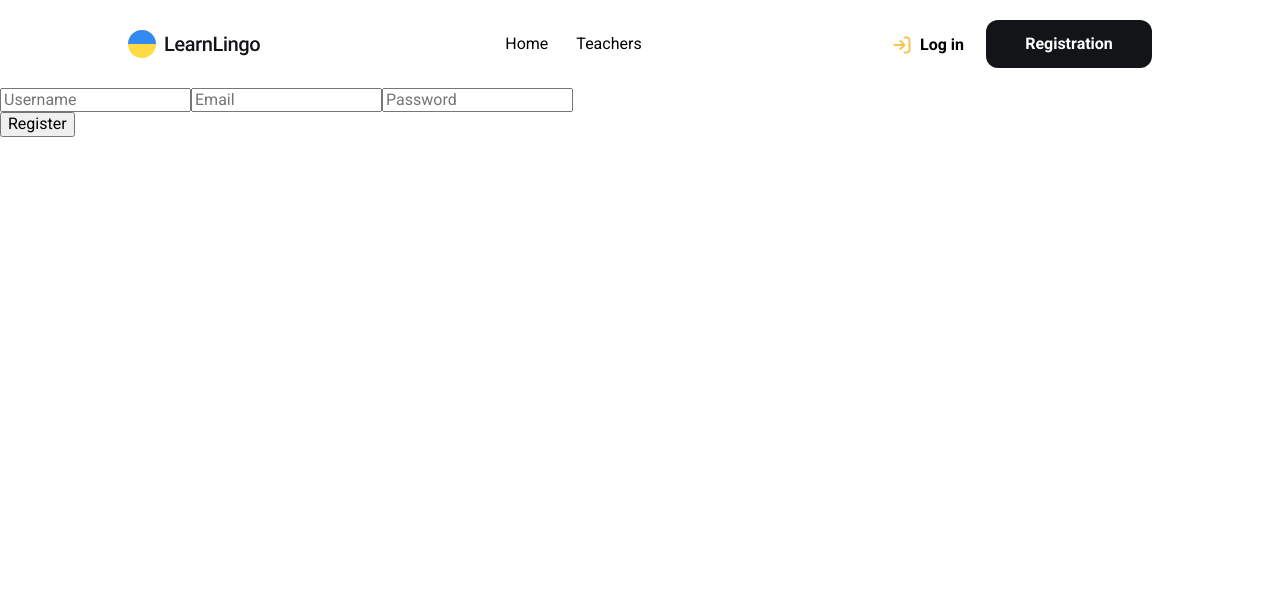
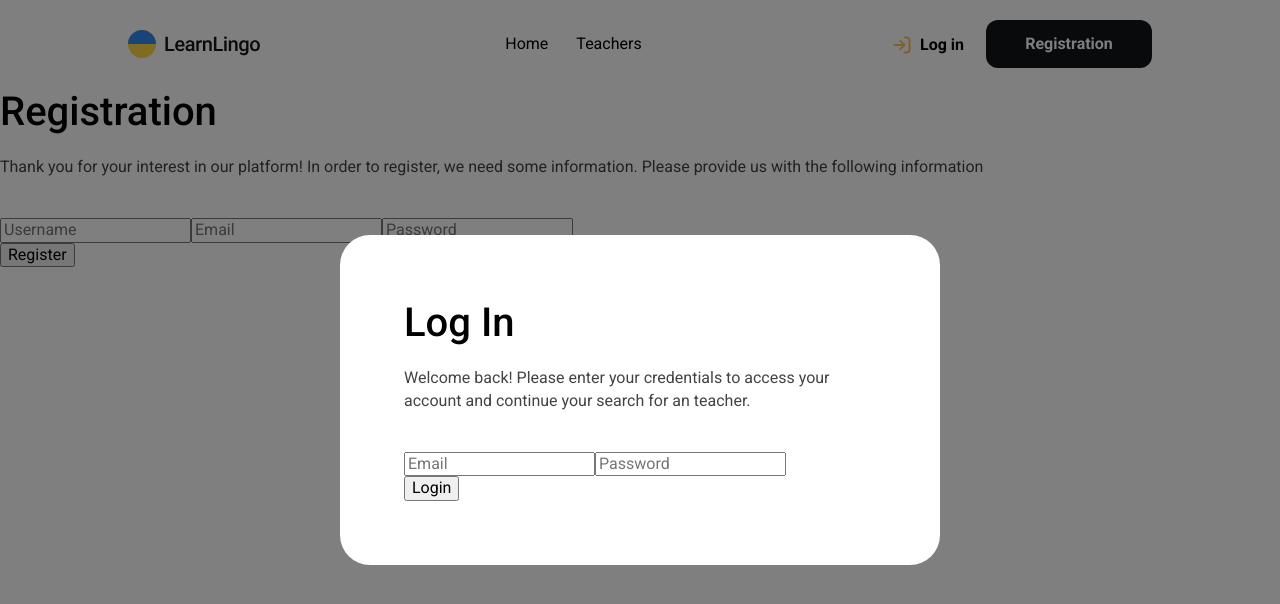
Before and after one commit to OleksandrPinchuk/learn-lingo, a React (Vite) app: page /register in a window 1280 px wide. Both pictures are taken after a click on the button "Log in". Shown: the top 604 px of the page. Built offline with nearby package versions, Linux system fonts and the light colour scheme; no server answers.

Commit message:
auth button

```diff
--- /dev/null
+++ b/src/components/AuthButtons/AuthButtons.jsx
@@ -0,0 +1,20 @@
+import React from 'react';
+import icons from "/symbol-defs.svg";
+import css from "./AuthButtons.module.css";
+
+
+const AuthButtons = ({ onLoginClick, onRegisterClick }) => {
+    return (
+        <div className={css.box}>
+            <button onClick={onLoginClick} className={css.logIn}>
+                <svg className={css.svg}>
+                    <use href={`${icons}#icon-log-in`} />
+                </svg>
+                Log in
+            </button>
+            <button onClick={onRegisterClick} className={css.registration}>Registration</button>
+        </div>
+    )
+};
+
+export default AuthButtons;
--- /dev/null
+++ b/src/components/AuthButtons/AuthButtons.module.css
@@ -0,0 +1,32 @@
+.box {
+    display: flex;
+    align-items: center;
+}
+
+.logIn {
+    display: flex;
+    /* width: 173px; */
+    height: 20px;
+    margin-right: 16px;
+    border: none;
+    background-color: var(--white-color);
+    font-weight: var(--font-weight-bold);
+    line-height: 1.25;
+}
+
+.registration {
+    width: 166px;
+    height: 48px;
+    border-radius: 12px;
+    background-color: var(--text-color);
+    color: var(--white-color);
+    border: none;
+    font-weight: var(--font-weight-bold);
+    line-height: 1.25;
+}
+
+.svg {
+    width: 20px;
+    height: 20px;
+    margin-right: 8px;
+}
--- a/src/components/Header/Header.jsx
+++ b/src/components/Header/Header.jsx
@@ -1,8 +1,15 @@
 import { NavLink } from "react-router";
+import { useState } from "react";
+import AuthButtons from "../AuthButtons/AuthButtons";
+import ModalWrap from "../ModalWrap/ModalWrap";
 import css from "./Header.module.css";
-import icons from "/symbol-defs.svg";
+import Login from "../Login/Login";
+import Register from "../Register/Register";
 
 const Header = () => {
+    const [isLoginOpen, setIsLoginOpen] = useState(false);
+    const [isRegisterOpen, setIsRegisterOpen] = useState(false);
+
     return (
         <header className={css.header}>
             <a href="/">
@@ -12,15 +19,16 @@ const Header = () => {
                 <NavLink to="/" className={css.link}>Home</NavLink>
                 <NavLink to="/teachers" className={css.link}>Teachers</NavLink>
             </nav>
-            <div className={css.box}>
-                <button className={css.logIn}>
-                    <svg className={css.svg}>
-                        <use href={`${icons}#icon-log-in`} />
-                    </svg>
-                    Log in
-                </button>
-                <button className={css.registration}>Registration</button>
-            </div>
+            <AuthButtons
+                onLoginClick={() => { setIsLoginOpen(true) }}
+                onRegisterClick={() => { setIsRegisterOpen(true) }}
+            />
+            <ModalWrap isOpen={isLoginOpen} handleClose={() => { setIsLoginOpen(false) }}>
+                <Login />
+            </ModalWrap>
+            <ModalWrap isOpen={isRegisterOpen} handleClose={() => { setIsRegisterOpen(false) }}>
+                <Register />
+            </ModalWrap>
         </header>
     )
 }
--- a/src/components/Header/Header.module.css
+++ b/src/components/Header/Header.module.css
@@ -14,36 +14,3 @@
 .link:not(:last-child) {
     margin-right: 28px;
 }
-
-.box {
-    display: flex;
-    align-items: center;
-}
-
-.logIn {
-    display: flex;
-    /* width: 173px; */
-    height: 20px;
-    margin-right: 16px;
-    border: none;
-    background-color: var(--white-color);
-    font-weight: var(--font-weight-bold);
-    line-height: 1.25;
-}
-
-.registration {
-    width: 166px;
-    height: 48px;
-    border-radius: 12px;
-    background-color: var(--text-color);
-    color: var(--white-color);
-    border: none;
-    font-weight: var(--font-weight-bold);
-    line-height: 1.25;
-}
-
-.svg {
-    width: 20px;
-    height: 20px;
-    margin-right: 8px;
-}
--- a/src/components/Login/Login.jsx
+++ b/src/components/Login/Login.jsx
@@ -2,6 +2,7 @@ import { useState } from "react";
 import { signInWithEmailAndPassword } from "firebase/auth";
 import { auth } from "../../firebase/firebase.js";
 import { useNavigate } from "react-router-dom";
+import css from "./Login.module.css";
 
 const Login = () => {
     const [email, setEmail] = useState("");
@@ -20,6 +21,8 @@ const Login = () => {
 
     return (
         <form onSubmit={handleLogin}>
+            <h2 className={css.header}>Log In</h2>
+            <p className={css.text}>Welcome back! Please enter your credentials to access your account and continue your search for an teacher.</p>
             <input placeholder="Email" onChange={(e) => setEmail(e.target.value)} />
             <input type="password" placeholder="Password" onChange={(e) => setPassword(e.target.value)} />
             <button type="submit">Login</button>
--- /dev/null
+++ b/src/components/Login/Login.module.css
@@ -0,0 +1,12 @@
+.header{
+    margin-bottom: 20px;
+    font-size: 40px;
+    font-weight: var(--font-weight-medium);
+    line-height: 1.2;
+}
+
+.text{
+    margin-bottom: 40px;
+    color: var(--modal-text-color);
+    line-height: 1.4;
+}
--- a/src/components/Register/Register.jsx
+++ b/src/components/Register/Register.jsx
@@ -3,6 +3,7 @@ import { createUserWithEmailAndPassword } from "firebase/auth";
 import { ref, set } from "firebase/database";
 import { auth, database } from "../../firebase/firebase.js";
 import { useNavigate } from "react-router-dom";
+import css from "./Register.module.css";
 
 const Register = () => {
     const [email, setEmail] = useState("");
@@ -26,10 +27,12 @@ const Register = () => {
 
     return (
         <form onSubmit={handleRegister}>
-        <input placeholder="Username" onChange={(e) => setUsername(e.target.value)} />
-        <input placeholder="Email" onChange={(e) => setEmail(e.target.value)} />
-        <input type="password" placeholder="Password" onChange={(e) => setPassword(e.target.value)} />
-        <button type="submit">Register</button>
+            <h2 className={css.header}>Registration</h2>
+            <p className={css.text}>Thank you for your interest in our platform! In order to register, we need some information. Please provide us with the following information</p>
+            <input placeholder="Username" onChange={(e) => setUsername(e.target.value)} />
+            <input placeholder="Email" onChange={(e) => setEmail(e.target.value)} />
+            <input type="password" placeholder="Password" onChange={(e) => setPassword(e.target.value)} />
+            <button type="submit">Register</button>
         </form>
     );
 }
--- /dev/null
+++ b/src/components/Register/Register.module.css
@@ -0,0 +1,12 @@
+.header {
+    margin-bottom: 20px;
+    font-size: 40px;
+    font-weight: var(--font-weight-medium);
+    line-height: 1.2;
+}
+
+.text {
+    margin-bottom: 40px;
+    color: var(--modal-text-color);
+    line-height: 1.4;
+}
--- a/src/index.css
+++ b/src/index.css
@@ -37,6 +37,7 @@
     --white-color: #FFFFFF;
     --white-dark-color: #F8F8F8;
     --button-hover-color: #FFDC86;
+    --modal-text-color: rgba(18, 20, 23, 0.8);
 }
 
 body {
```
